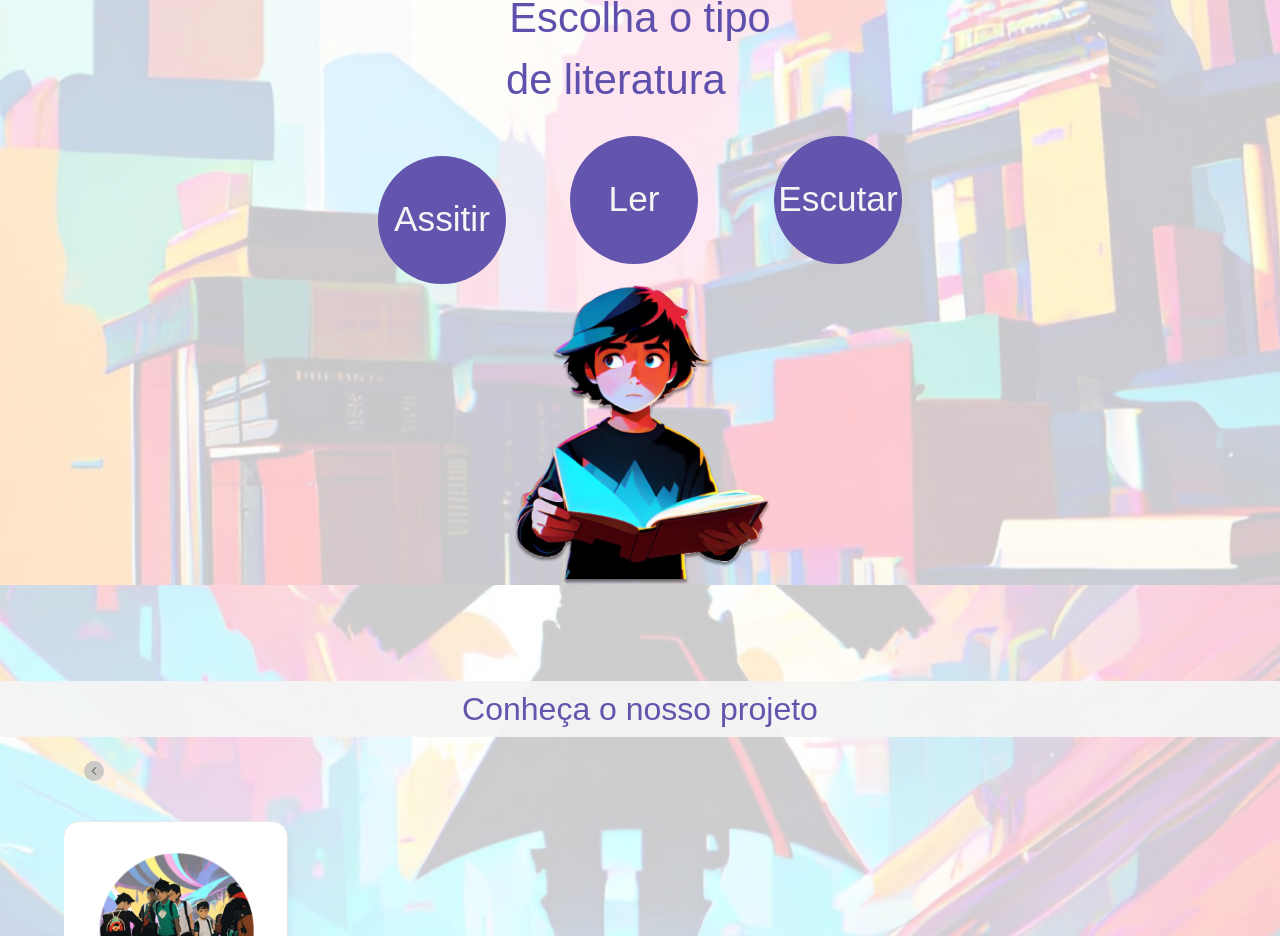
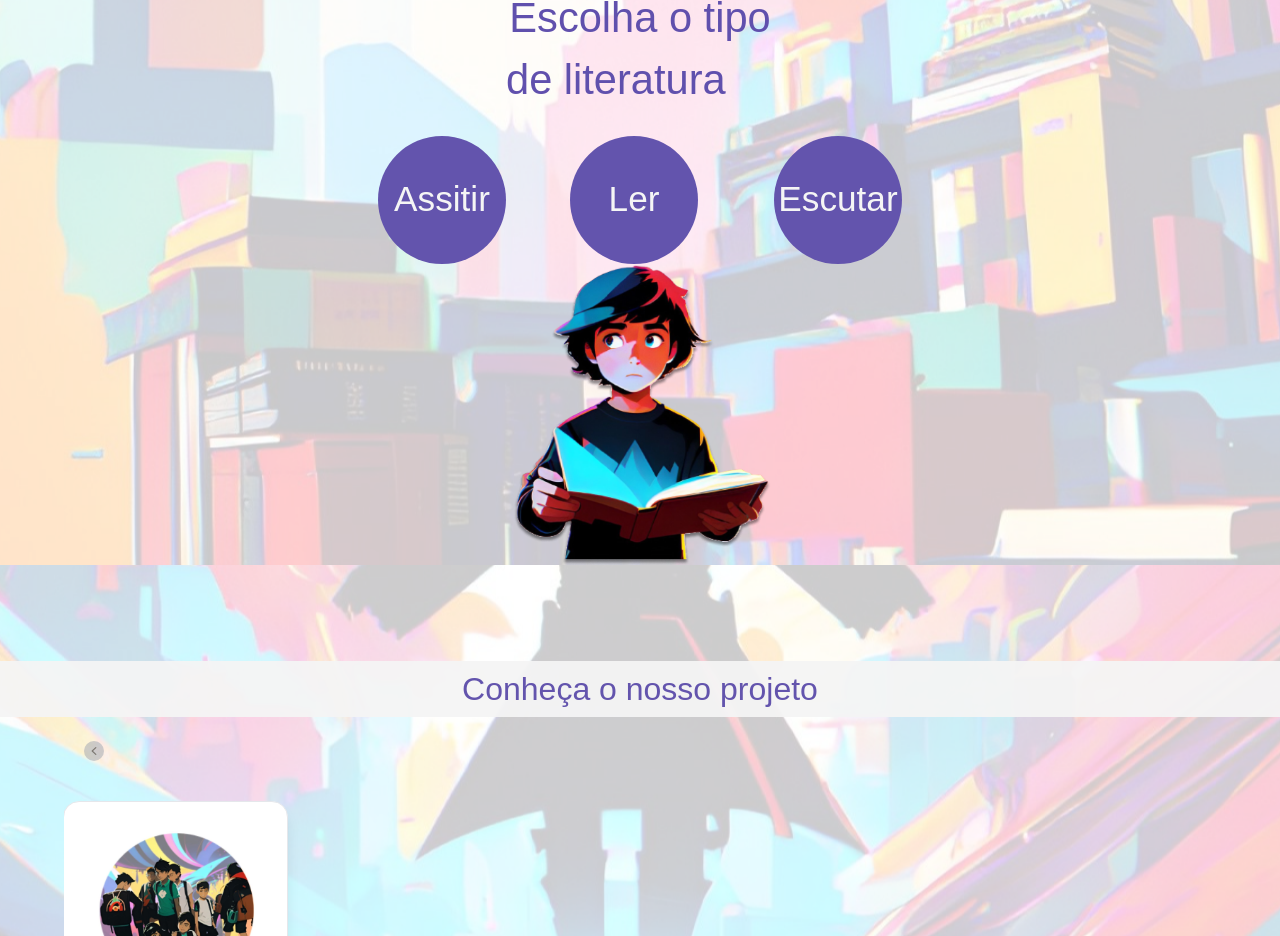
Before and after one commit to candidofabianny/eraumavez, a Next.js app in the folder era_uma_vez/: page / in a window 1280 px wide. Shown: the part 1400-2336 px from the top of the page. Built offline with nearby package versions, Linux system fonts and the light colour scheme; a web font is replaced by a local one.

Commit message:
espaço entre os botões de escrever 3

```diff
--- a/era_uma_vez/src/components/home/Menu.tsx
+++ b/era_uma_vez/src/components/home/Menu.tsx
@@ -16,11 +16,9 @@ const Menu = () => {
         de literatura
         </p>
         <div className="columns-3">
-        <div className="flex pt-5">
           <button className="w-32 h-32 bg-purple rounded-full text-[2.2rem] text-grey hover:scale-105 transition-all duration-[100]">
             Assitir
           </button>
-        </div>
         <div className="flex pl-3">
           <button className="w-32 h-32 bg-purple rounded-full text-[2.2rem] text-grey hover:scale-105 transition-all duration-[100]">
             Ler
```
